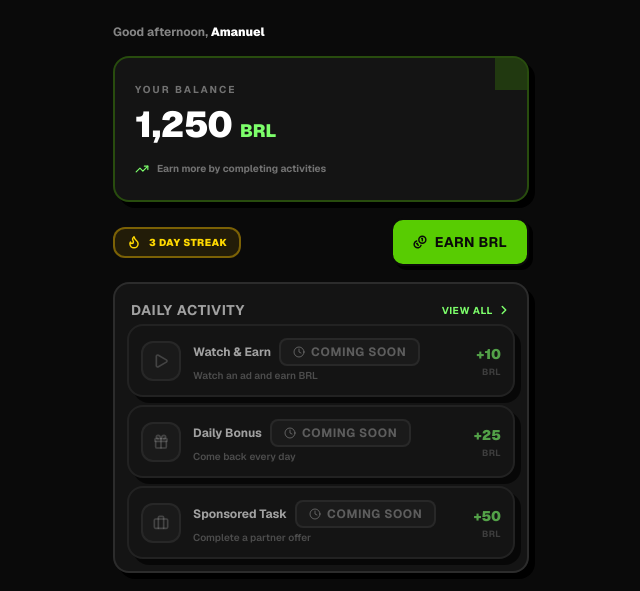
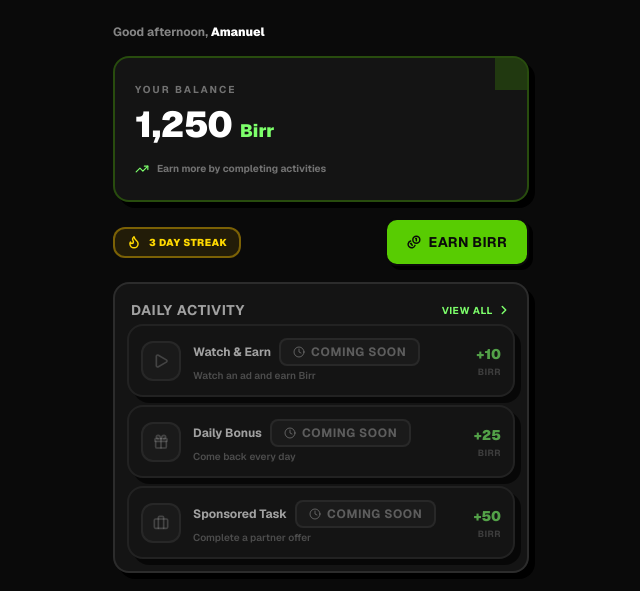
Before and after one commit to AmanuelCrafts/birrly, a Next.js app: page / in a window 1280 px wide. Shown: the top 591 px of the page, without its empty margins (319-959 px from the left). Built offline with nearby package versions, Linux system fonts and the light colour scheme.

Commit message:
refactor: rename BRL to Birr throughout the app

```diff
--- a/src/app/layout.tsx
+++ b/src/app/layout.tsx
@@ -13,7 +13,7 @@ const geistMono = Geist_Mono({
 });
 
 export const metadata: Metadata = {
-  title: "Birrly — Earn BRL",
+  title: "Birrly — Earn Birr",
   description: "Birrly is a Telegram Mini App for earning rewards and points through activities.",
   manifest: "/manifest.json",
 };
--- a/src/components/earn/EarnTaskCard.tsx
+++ b/src/components/earn/EarnTaskCard.tsx
@@ -8,7 +8,7 @@ import {
   Sparkles,
   type LucideIcon,
 } from "lucide-react";
-import { cn, formatBRL } from "@/lib/utils";
+import { cn, formatBirr } from "@/lib/utils";
 import { Card } from "@/components/ui/card";
 import { ComingSoon } from "@/components/shared/ComingSoon";
 import type { Task } from "@/lib/types";
@@ -75,9 +75,9 @@ export function EarnTaskCard({ task, onTaskClick, className }: EarnTaskCardProps
 
         <div className="shrink-0 text-right">
           <span className="text-sm font-black text-brand-400">
-            +{formatBRL(task.reward)}
+            +{formatBirr(task.reward)}
           </span>
-          <p className="text-[9px] font-bold uppercase tracking-wider text-white/30">BRL</p>
+          <p className="text-[9px] font-bold uppercase tracking-wider text-white/30">Birr</p>
         </div>
       </div>
     </Card>
--- a/src/components/home/BalanceCard.tsx
+++ b/src/components/home/BalanceCard.tsx
@@ -1,7 +1,7 @@
 "use client";
 
 import { TrendingUp } from "lucide-react";
-import { formatBRL } from "@/lib/utils";
+import { formatBirr } from "@/lib/utils";
 import { Card } from "@/components/ui/card";
 
 interface BalanceCardProps {
@@ -19,9 +19,9 @@ export function BalanceCard({ balance }: BalanceCardProps) {
         </p>
         <div className="mt-2 flex items-baseline gap-2">
           <span className="text-4xl font-black tracking-tight text-white">
-            {formatBRL(balance)}
+            {formatBirr(balance)}
           </span>
-          <span className="text-lg font-black text-brand-400">BRL</span>
+          <span className="text-lg font-black text-brand-400">Birr</span>
         </div>
         <div className="mt-4 flex items-center gap-2 text-[10px] font-bold text-white/40">
           <TrendingUp className="h-3.5 w-3.5 text-brand-400" />
--- a/src/components/home/TaskCard.tsx
+++ b/src/components/home/TaskCard.tsx
@@ -8,7 +8,7 @@ import {
   Sparkles,
   type LucideIcon,
 } from "lucide-react";
-import { cn, formatBRL } from "@/lib/utils";
+import { cn, formatBirr } from "@/lib/utils";
 import { Card } from "@/components/ui/card";
 import { ComingSoon } from "@/components/shared/ComingSoon";
 import type { Task } from "@/lib/types";
@@ -75,9 +75,9 @@ export function TaskCard({ task, onTaskClick, className }: TaskCardProps) {
 
         <div className="shrink-0 text-right">
           <span className="text-sm font-black text-brand-400">
-            +{formatBRL(task.reward)}
+            +{formatBirr(task.reward)}
           </span>
-          <p className="text-[9px] font-bold uppercase tracking-wider text-white/30">BRL</p>
+          <p className="text-[9px] font-bold uppercase tracking-wider text-white/30">Birr</p>
         </div>
       </div>
     </Card>
--- a/src/components/leaderboard/CurrentUserRank.tsx
+++ b/src/components/leaderboard/CurrentUserRank.tsx
@@ -1,6 +1,6 @@
 "use client";
 
-import { cn, formatBRL } from "@/lib/utils";
+import { cn, formatBirr } from "@/lib/utils";
 import { Card } from "@/components/ui/card";
 import { UserAvatar } from "@/components/shared/UserAvatar";
 import type { User } from "@/lib/types";
@@ -42,9 +42,9 @@ export function CurrentUserRank({ user, rank, className }: CurrentUserRankProps)
 
         <div className="shrink-0 text-right">
           <span className="text-xs font-black text-white">
-            {formatBRL(user.balance)}
+            {formatBirr(user.balance)}
           </span>
-          <p className="text-[9px] font-bold uppercase tracking-wider text-white/30">BRL</p>
+          <p className="text-[9px] font-bold uppercase tracking-wider text-white/30">Birr</p>
         </div>
       </div>
     </Card>
--- a/src/components/leaderboard/LeaderboardRow.tsx
+++ b/src/components/leaderboard/LeaderboardRow.tsx
@@ -1,7 +1,7 @@
 "use client";
 
 import { Crown } from "lucide-react";
-import { cn, formatBRL } from "@/lib/utils";
+import { cn, formatBirr } from "@/lib/utils";
 import { UserAvatar } from "@/components/shared/UserAvatar";
 import type { LeaderboardEntry } from "@/lib/types";
 
@@ -64,9 +64,9 @@ export function LeaderboardRow({ entry, isCurrentUser, className }: LeaderboardR
 
       <div className="shrink-0 text-right">
         <span className="text-xs font-black text-white">
-          {formatBRL(balance)}
+          {formatBirr(balance)}
         </span>
-        <p className="text-[9px] font-bold uppercase tracking-wider text-white/30">BRL</p>
+        <p className="text-[9px] font-bold uppercase tracking-wider text-white/30">Birr</p>
       </div>
     </div>
   );
--- a/src/components/sections/EarnSection.tsx
+++ b/src/components/sections/EarnSection.tsx
@@ -13,7 +13,7 @@ export function EarnSection({ onTaskClick }: EarnSectionProps) {
   return (
     <div className="animate-fade-in">
       <PageHeader
-        title="Earn BRL"
+        title="Earn Birr"
         subtitle="Complete activities and grow your balance."
       />
 
--- a/src/components/sections/HomeSection.tsx
+++ b/src/components/sections/HomeSection.tsx
@@ -38,7 +38,7 @@ export function HomeSection({ user, onEarnClick, onTaskClick }: HomeSectionProps
           className="shrink-0"
         >
           <Coins className="h-3.5 w-3.5" strokeWidth={2.5} />
-          Earn BRL
+          Earn Birr
         </Button>
       </div>
 
--- a/src/components/sections/ProfileSection.tsx
+++ b/src/components/sections/ProfileSection.tsx
@@ -5,7 +5,7 @@ import { PageHeader } from "@/components/layout/PageHeader";
 import { ProfileHeader } from "@/components/profile/ProfileHeader";
 import { ProfileStat } from "@/components/profile/ProfileStat";
 import { ComingSoonCard } from "@/components/profile/ComingSoonCard";
-import { formatBRL, formatDate } from "@/lib/utils";
+import { formatBirr, formatDate } from "@/lib/utils";
 import type { User } from "@/lib/types";
 
 interface ProfileSectionProps {
@@ -23,8 +23,8 @@ export function ProfileSection({ user }: ProfileSectionProps) {
         <div className="grid grid-cols-3 gap-2.5">
           <ProfileStat
             label="Balance"
-            value={formatBRL(user.balance)}
-            icon={<span className="text-sm font-black text-brand-400">BRL</span>}
+            value={formatBirr(user.balance)}
+            icon={<span className="text-sm font-black text-brand-400">Birr</span>}
           />
           <ProfileStat
             label="Streak"
@@ -49,12 +49,12 @@ export function ProfileSection({ user }: ProfileSectionProps) {
           />
           <ComingSoonCard
             title="Referrals"
-            description="Invite friends and earn bonus BRL"
+            description="Invite friends and earn bonus Birr"
             icon={Users}
           />
           <ComingSoonCard
             title="Withdrawals"
-            description="Cash out your BRL balance"
+            description="Cash out your Birr balance"
             icon={ArrowDownToLine}
           />
         </div>
--- a/src/lib/data.ts
+++ b/src/lib/data.ts
@@ -29,7 +29,7 @@ export const mockTasks: Task[] = [
   {
     id: "watch-ad",
     title: "Watch & Earn",
-    description: "Watch an ad and earn BRL",
+    description: "Watch an ad and earn Birr",
     reward: 10,
     icon: "Play",
     status: "coming_soon",
--- a/src/lib/utils.ts
+++ b/src/lib/utils.ts
@@ -6,8 +6,8 @@ export function cn(...inputs: ClassValue[]) {
   return twMerge(clsx(inputs));
 }
 
-/** Format a number as BRL balance with thousands separator */
-export function formatBRL(amount: number): string {
+/** Format a number as Birr balance with thousands separator */
+export function formatBirr(amount: number): string {
   return new Intl.NumberFormat("en-US", {
     minimumFractionDigits: 0,
     maximumFractionDigits: 0,
```
Also changed, not shown: src/lib/types.ts (+4 -4 lines).
